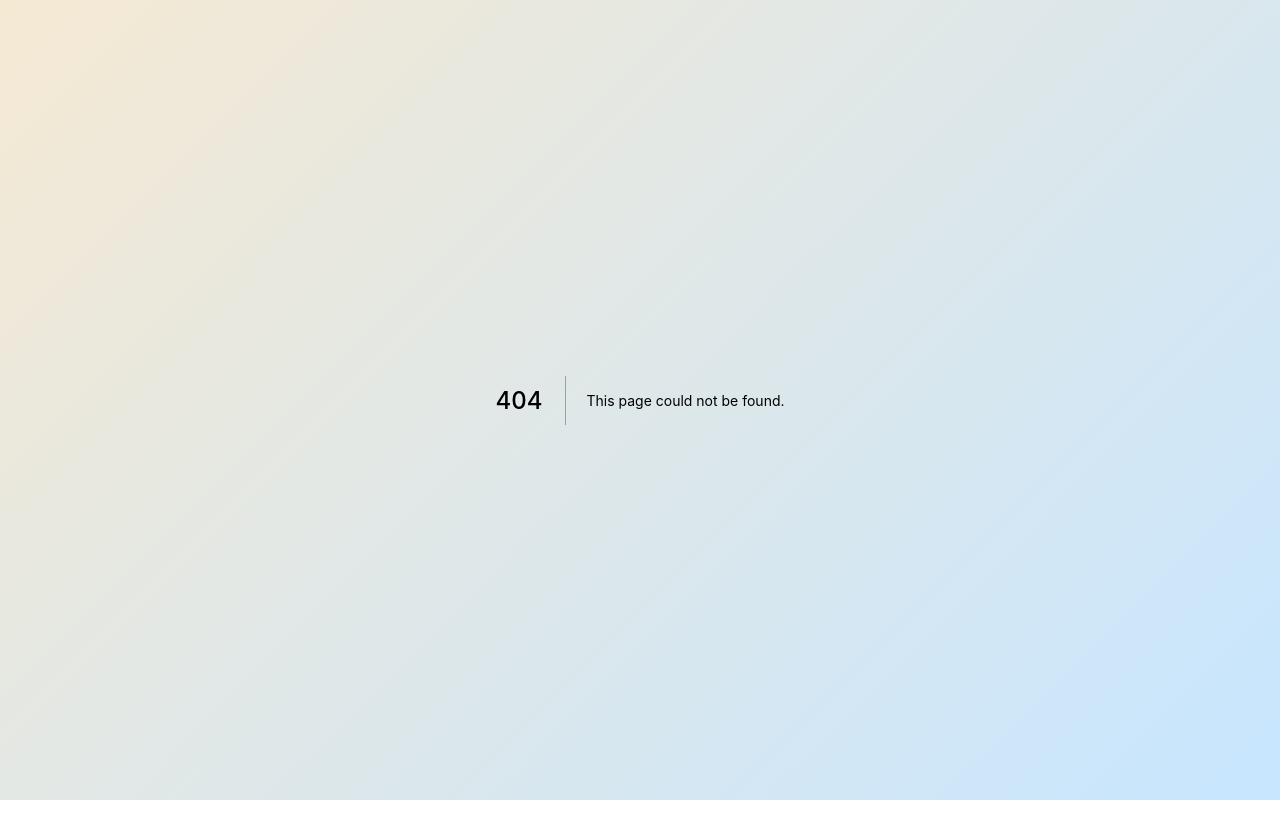
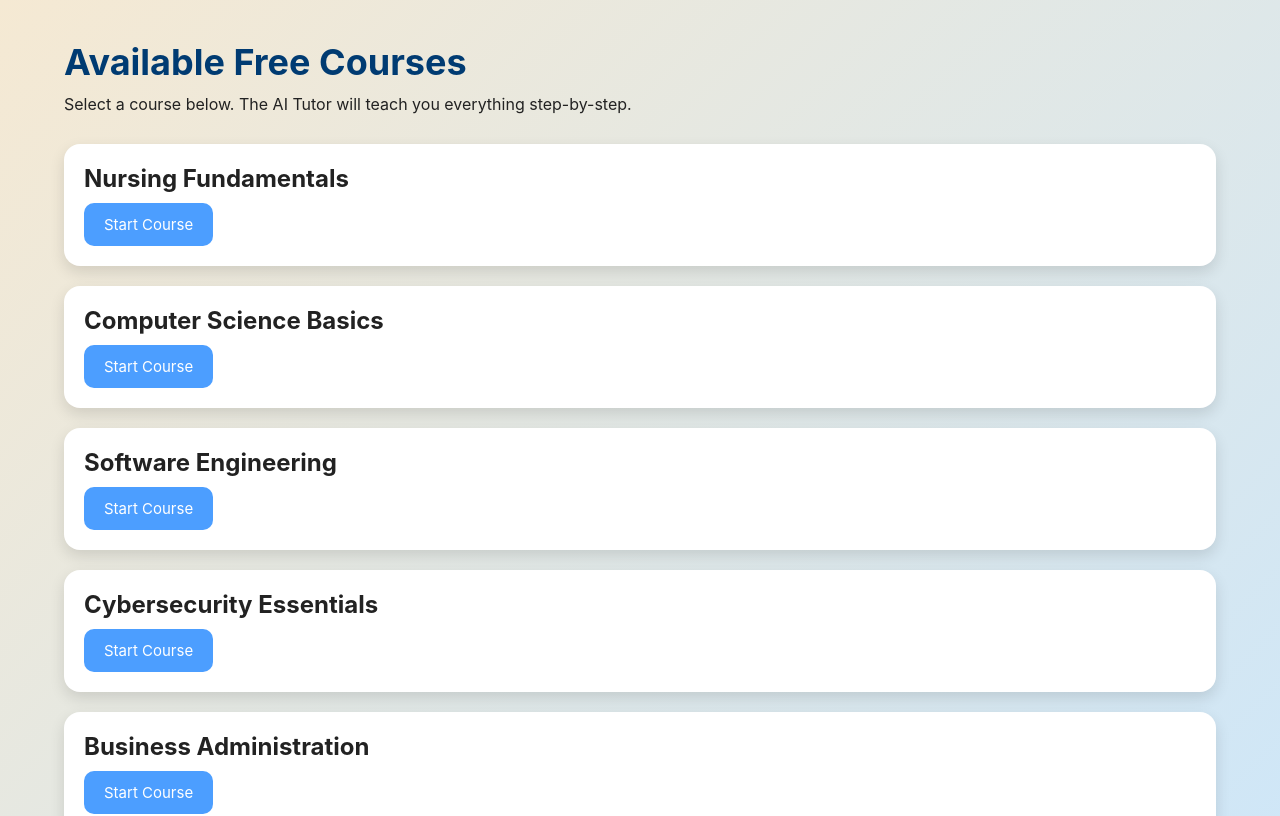
Before and after one commit to makej7403-bit/free-courses-, a Next.js app: page /courses in a window 1280 px wide. Before the commit this address had no page. Shown: the top 816 px of the page. Built offline with nearby package versions, Linux system fonts and the light colour scheme.

Commit message:
Create page.js

```diff
--- /dev/null
+++ b/app/courses/page.js
@@ -0,0 +1,40 @@
+"use client";
+
+import Link from "next/link";
+
+export default function CoursesPage() {
+  const courses = [
+    { title: "Nursing Fundamentals", id: "nursing" },
+    { title: "Computer Science Basics", id: "cs-basics" },
+    { title: "Software Engineering", id: "software-eng" },
+    { title: "Cybersecurity Essentials", id: "cyber" },
+    { title: "Business Administration", id: "business" },
+    { title: "Mechanical Engineering", id: "me-eng" },
+    { title: "Civil Engineering", id: "civil" },
+    { title: "Medical Laboratory Science", id: "med-lab" },
+  ];
+
+  return (
+    <div className="container" style={{ marginTop: "40px" }}>
+      <h1 style={{ fontSize: "36px", fontWeight: "bold", color: "#003b72" }}>
+        Available Free Courses
+      </h1>
+      <p style={{ marginTop: "10px" }}>
+        Select a course below. The AI Tutor will teach you everything step-by-step.
+      </p>
+
+      <div style={{ marginTop: "30px" }}>
+        {courses.map((course) => (
+          <div key={course.id} className="card" style={{ marginBottom: "20px" }}>
+            <h2>{course.title}</h2>
+            <Link href={`/courses/${course.id}`}>
+              <button className="btn" style={{ marginTop: "10px" }}>
+                Start Course
+              </button>
+            </Link>
+          </div>
+        ))}
+      </div>
+    </div>
+  );
+}
```
